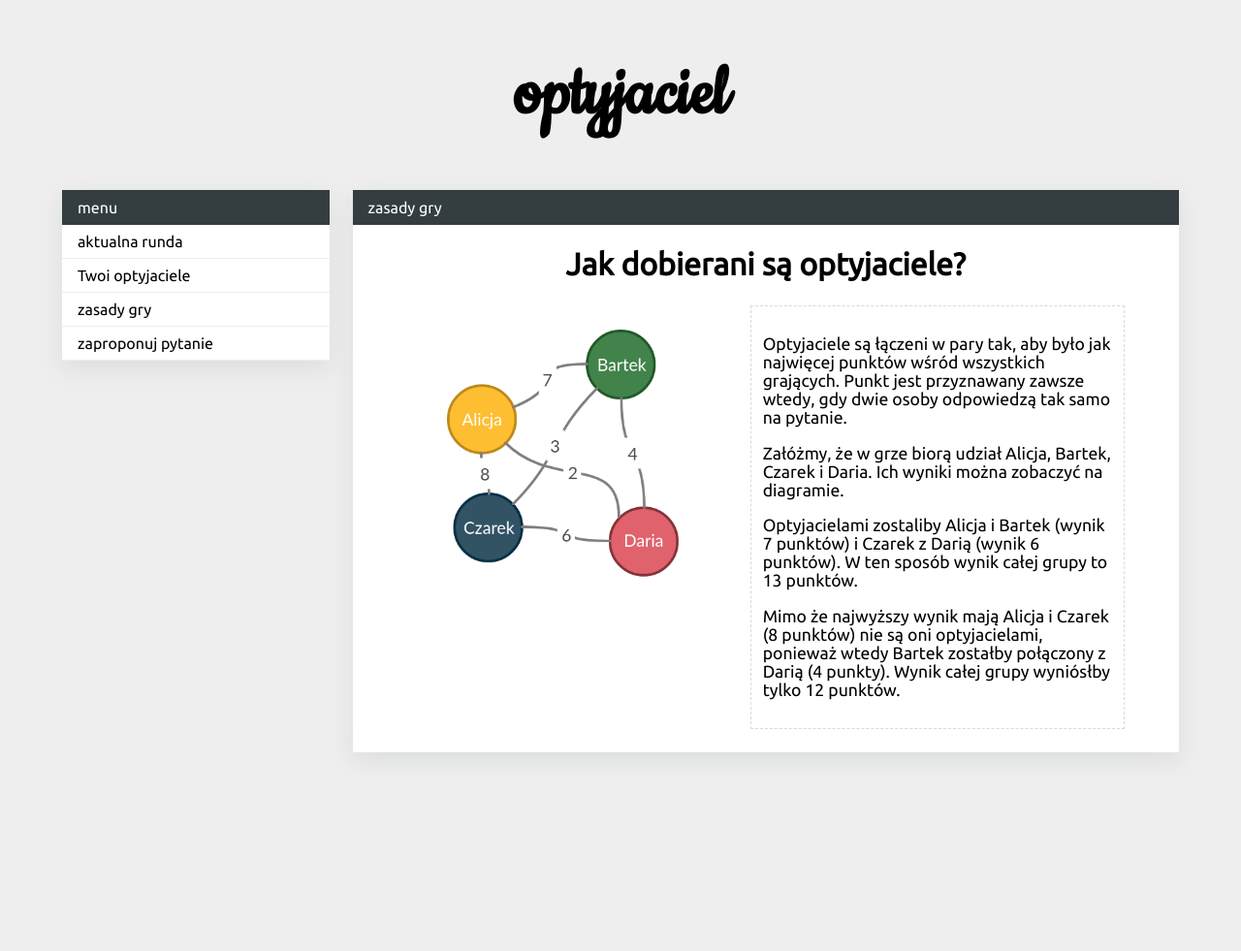
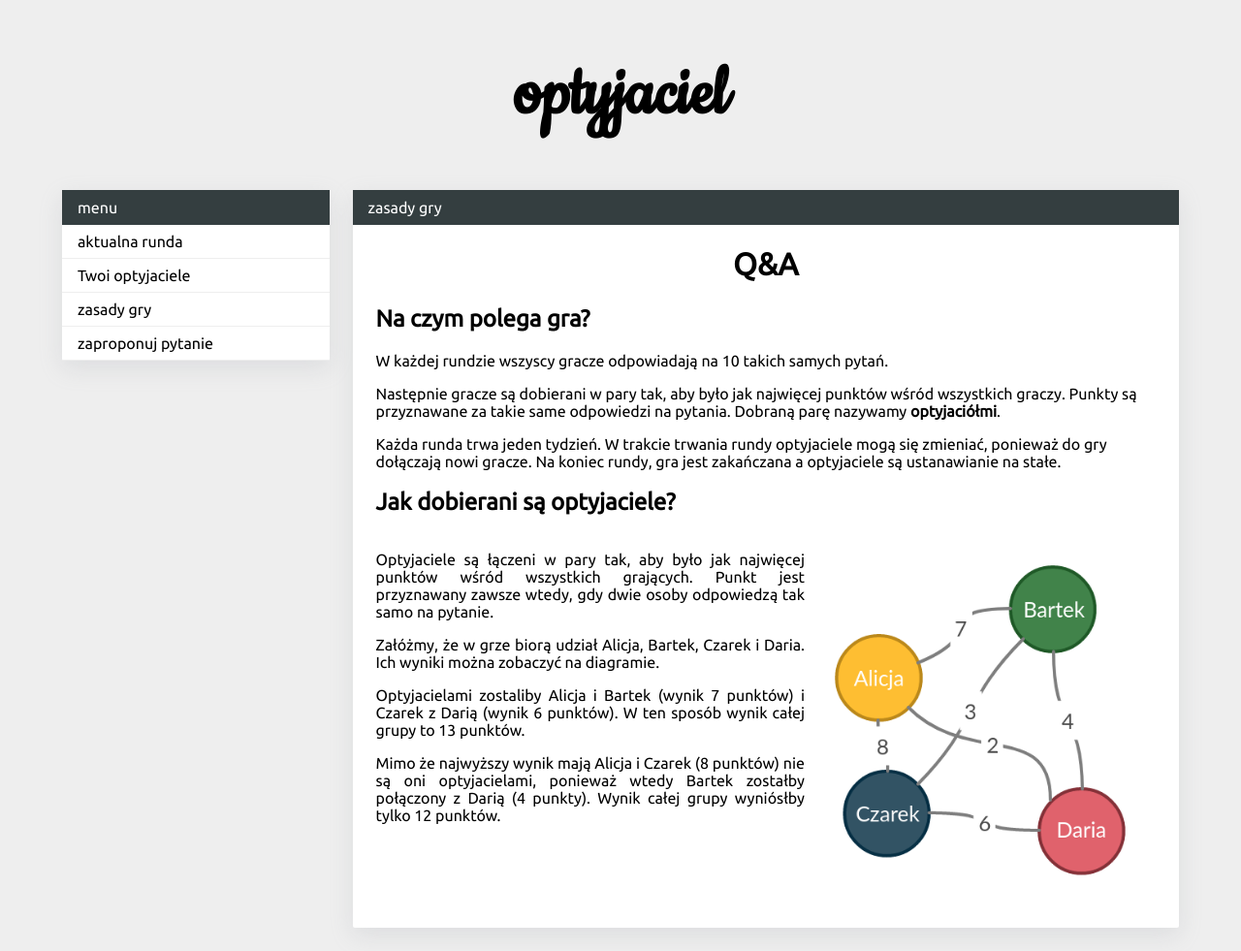
Before and after one commit to zchmielewska/optyjaciel, a Django app: page /rules/ in a window 1280 px wide. Shown: the part 36-1017 px from the top of the page at 97% size. Before the commit the page ends 814 px from the top, so only its background shows below. Run offline with Django 3.2, Linux system fonts and the light colour scheme.

Commit message:
expand q&a section

```diff
--- /dev/null
+++ b/game/context_processor.py
@@ -0,0 +1,9 @@
+import django.utils.timezone
+
+
+def my_cp(request):
+    ctx = {
+        "year": django.utils.timezone.now().isocalendar()[0],
+        "week": django.utils.timezone.now().isocalendar()[1],
+    }
+    return ctx
--- a/game/models.py
+++ b/game/models.py
@@ -22,6 +22,9 @@ class Quiz(models.Model):
     question_set7 = models.ForeignKey(QuestionSet, on_delete=models.CASCADE, related_name="question_set7")
     question_set8 = models.ForeignKey(QuestionSet, on_delete=models.CASCADE, related_name="question_set8")
     question_set9 = models.ForeignKey(QuestionSet, on_delete=models.CASCADE, related_name="question_set9")
+
+    class Meta:
+        unique_together = ("year", "week")
 
 
 class User(models.Model):
--- a/game/static/css/game.css
+++ b/game/static/css/game.css
@@ -81,6 +81,5 @@ div.gray-belt {
 }
 
 div.footer {
-    /*background-color: #003c61;*/
     margin-top: 24px;
 }
--- a/game/static/css/rules.css
+++ b/game/static/css/rules.css
@@ -4,25 +4,14 @@ h1 {
 
 div.rules {
     margin: 24px;
-    font-size: 1.1em;
-    display: flex;
-    flex-wrap: wrap;
 }
 
-div.diagram {
-    width: 48%;
-}
-
-div.text {
-    width: 48%;
-    border: 1px dashed #d9d9d9;
-    padding: 12px;
+div.matching_example {
+    display: flex;
+    text-align: justify;
 }
 
 img {
-    width: 75%;
-    text-align: center;
+    width: 45%;
     display: block;
-    margin-left: auto;
-    margin-right: auto;
 }
--- a/game/templates/home.html
+++ b/game/templates/home.html
@@ -5,7 +5,7 @@
     <link rel="stylesheet" href="{% static 'css/quiz.css' %}">
 {% endblock %}
 {%  block content %}
-    <div class="gray-belt">runda 2021_41</div>
+    <div class="gray-belt">runda {{ year }}_{{ week }}</div>
 
     <form method="post">
     {% csrf_token %}
--- a/game/templates/rules.html
+++ b/game/templates/rules.html
@@ -6,29 +6,37 @@
 {% endblock %}
 {%  block content %}
     <div class="gray-belt">zasady gry</div>
-    <h1>Jak dobierani są optyjaciele?</h1>
+    <h1>Q&A</h1>
+
     <div class="rules">
-        <div class="diagram"><img src="{% static 'img/diagram.png' %}"></div>
-        <div class="text">
-            <p>
-                Optyjaciele są łączeni w pary tak, aby było jak najwięcej punktów wśród wszystkich grających.
-                Punkt jest przyznawany zawsze wtedy, gdy dwie osoby odpowiedzą tak samo na pytanie.
-            </p>
+        <h2>Na czym polega gra?</h2>
+        <p>W każdej rundzie wszyscy gracze odpowiadają na 10 takich samych pytań.</p>
 
-            <p>
-                Załóżmy, że w grze biorą udział Alicja, Bartek, Czarek i Daria.
-                Ich wyniki można zobaczyć na diagramie.
-            </p>
+        <p>Następnie gracze są dobierani w pary tak, aby było jak najwięcej punktów wśród wszystkich graczy.
+            Punkty są przyznawane za takie same odpowiedzi na pytania.
+            Dobraną parę nazywamy <strong>optyjaciółmi</strong>.</p>
 
-            <p>
-                Optyjacielami zostaliby Alicja i Bartek (wynik 7 punktów) i Czarek z Darią (wynik 6 punktów).
-                W ten sposób wynik całej grupy to 13 punktów.
-            </p>
-            <p>
-                Mimo że najwyższy wynik mają Alicja i Czarek (8 punktów) nie są oni optyjacielami,
-                ponieważ wtedy Bartek zostałby połączony z Darią (4 punkty).
-                Wynik całej grupy wyniósłby tylko 12 punktów.
-            </p>
+        <p>Każda runda trwa jeden tydzień.
+            W trakcie trwania rundy optyjaciele mogą się zmieniać, ponieważ do gry dołączają nowi gracze.
+            Na koniec rundy, gra jest zakańczana a optyjaciele są ustanawianie na stałe.</p>
+
+        <h2>Jak dobierani są optyjaciele?</h2>
+        <div class="matching_example">
+            <div>
+                <p>Optyjaciele są łączeni w pary tak, aby było jak najwięcej punktów wśród wszystkich grających.
+                    Punkt jest przyznawany zawsze wtedy, gdy dwie osoby odpowiedzą tak samo na pytanie.</p>
+
+                <p>Załóżmy, że w grze biorą udział Alicja, Bartek, Czarek i Daria.
+                    Ich wyniki można zobaczyć na diagramie.</p>
+
+                <p>Optyjacielami zostaliby Alicja i Bartek (wynik 7 punktów) i Czarek z Darią (wynik 6 punktów).
+                    W ten sposób wynik całej grupy to 13 punktów.</p>
+
+                <p>Mimo że najwyższy wynik mają Alicja i Czarek (8 punktów) nie są oni optyjacielami,
+                    ponieważ wtedy Bartek zostałby połączony z Darią (4 punkty).
+                    Wynik całej grupy wyniósłby tylko 12 punktów.</p>
+            </div>
+            <img src="{% static 'img/diagram.png' %}" alt="Example of scores between players">
         </div>
     </div>
 {% endblock %}
--- a/game/views.py
+++ b/game/views.py
@@ -1,36 +1,30 @@
-import datetime
-import numpy as np
 import pandas as pd
+from django.http import HttpResponse
 from django.shortcuts import render
-from django.http import HttpResponse
 from django.views import View
+import django.utils.timezone
 from .models import Quiz, AnswerSet, Match
-from .solver import match
-from .transform import answers_to_scores_matrix
+from game.utils.solver import match
+from game.utils.transform import answers_to_scores_matrix
+import game.utils.utils
 
 
 class MainView(View):
     def get(self, request):
-        # has_played = len(Match.objects.filter(quiz_id=1).filter(user_id=1)) > 0
-        has_played = False
+        quiz = game.utils.utils.get_current_quiz()
+        # played = len(Match.objects.filter(quiz=quiz).filter(user_id=1)) > 0
+        played = True
 
-        if not has_played:
-            # If the user hasn't played yet, they should solve the quiz
-            now = datetime.datetime.now()
-            year = int(now.strftime("%Y"))
-            week = int(now.strftime("%W"))
-            quiz = Quiz.objects.get(year=year, week=week)
+        if not played:
             return render(request, 'home.html', {"quiz": quiz})
-
         else:
-            # If the user has already played, they should see the current result
+            # See the current result
             # TODO
             match = Match.objects.get(quiz_id=1, user_id=1)
             matched_user = match.matched_user
-            return HttpResponse(matched_user)
+            return render(request, "current_match.html", {"matched_user": matched_user})
 
     def post(self, request):
-        # Save users answers
         AnswerSet.objects.create(user_id=1,
                                  quiz_id=1,
                                  answer0=request.POST.get("question-set0"),
--- a/optyjaciel/settings.py
+++ b/optyjaciel/settings.py
@@ -63,6 +63,7 @@ TEMPLATES = [
                 'django.template.context_processors.request',
                 'django.contrib.auth.context_processors.auth',
                 'django.contrib.messages.context_processors.messages',
+                'game.context_processor.my_cp',
             ],
         },
     },
```
Also changed, not shown: game/static/css/match.css (added, +26 -0 lines), game/templates/current_match.html (added, +23 -0 lines), game/utils/utils.py (added, +38 -0 lines), game/migrations/0014_alter_quiz_unique_together.py (added), game/utils/__init__.py (added), game/utils/solver.py (renamed from game/solver.py), game/utils/transform.py (line endings or trailing spaces).
